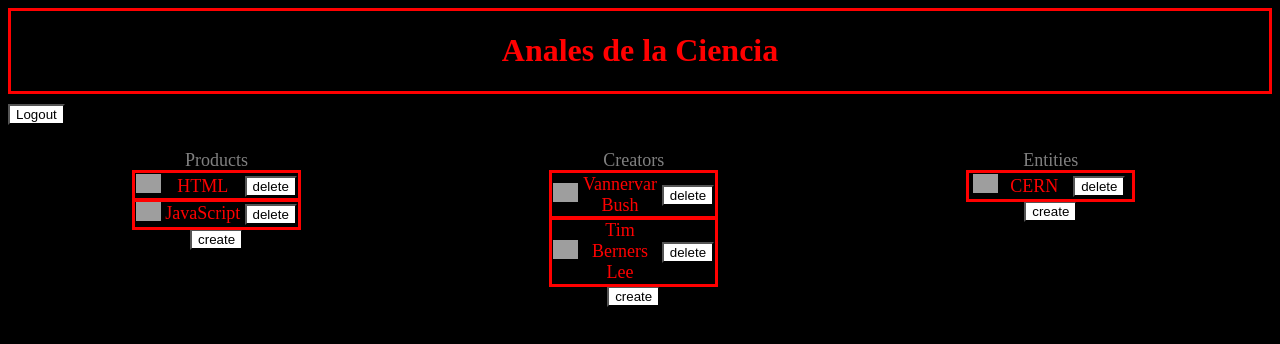
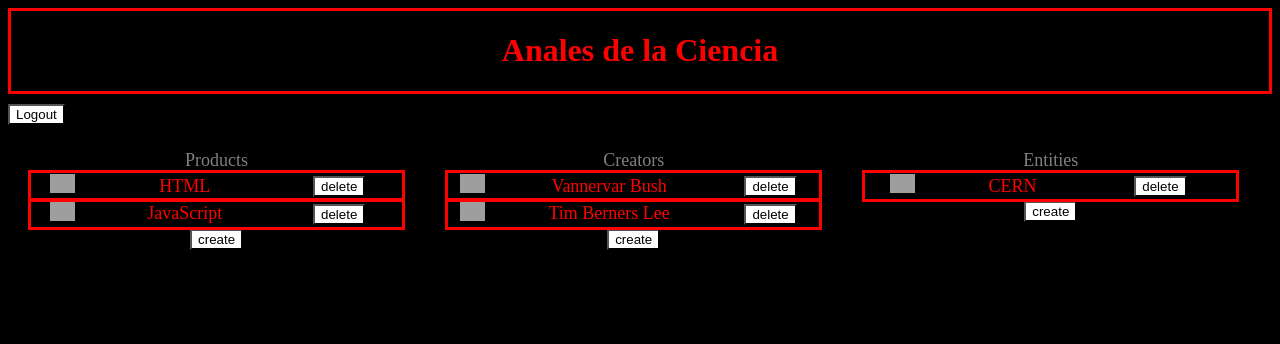
Before and after one commit to antoniojherrero/practica-frontend-tdw, a plain HTML site: page index.html in a window 1280 px wide. Drawn offline with Linux system fonts and the light colour scheme; grey boxes are pictures that could not be loaded.

Commit message:
Cambio de estilos

```diff
--- a/styles.css
+++ b/styles.css
@@ -18,6 +18,7 @@ label{
 input {
 	color: black;
 	background-color: white;
+	position: static;
 }
 img{
 	background-color: white;
@@ -37,9 +38,8 @@ footer{
 }
 table{
 	font-size: large;
-	text-align: center;
-	width: 40%;
-	margin: 0% 30%;
+	width: 90%;
+	margin: 0% 5%;
 }
 caption{
 	color: grey;
```
